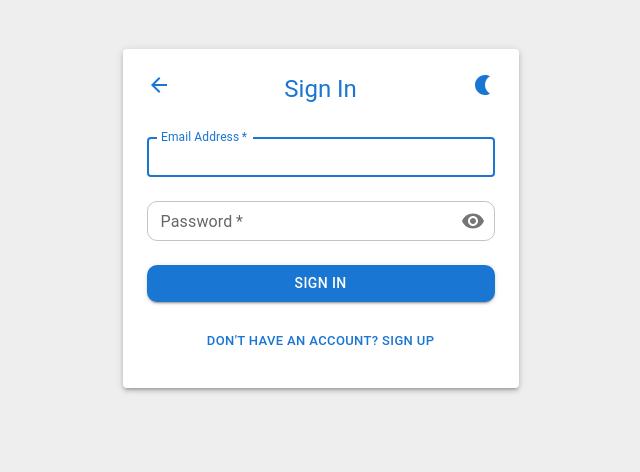
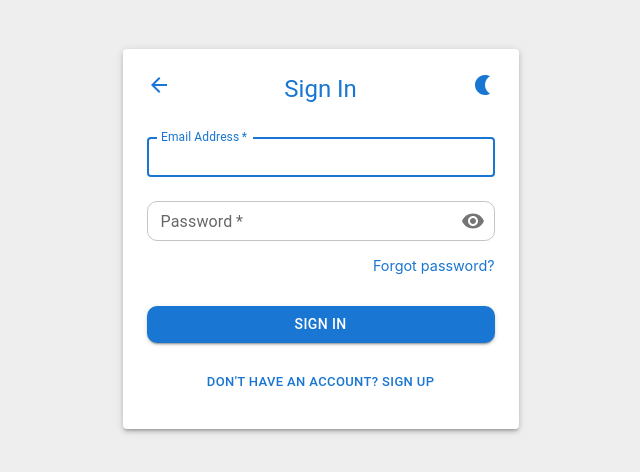
Before and after one commit to my-business-repo/trading-front, a React (Create React App) app: page /signin in a window 1280 px wide. Shown: the top 472 px of the page, without its empty margins (314-954 px from the left). Built offline with nearby package versions, Linux system fonts and the light colour scheme.

Commit message:
add forgot password

```diff
--- a/src/components/Auth/SignIn.jsx
+++ b/src/components/Auth/SignIn.jsx
@@ -8,7 +8,8 @@ import {
     Paper,
     InputAdornment,
     IconButton,
-    CircularProgress
+    CircularProgress,
+    Link // Import Link from MUI
 } from '@mui/material';
 import { Visibility, VisibilityOff, WbSunny, Nightlight, ArrowBack } from '@mui/icons-material';
 import { useNavigate } from 'react-router-dom';
@@ -72,6 +73,12 @@ export default function SignIn() {
 
     const toggleTheme = () => {
         setTheme(theme === 'dark' ? 'light' : 'dark'); // Toggle between light and dark theme
+    };
+
+    // Handler for forgot password - opens Telegram
+    const handleForgotPassword = (e) => {
+        e.preventDefault();
+        window.open('http://T.me/Bithumb6633', '_blank', 'noopener noreferrer');
     };
 
     return (
@@ -162,6 +169,27 @@ export default function SignIn() {
                             )
                         }}
                     />
+                    <Box
+                        sx={{
+                            mt: 1,
+                            mb: 2,
+                            display: 'flex',
+                            justifyContent: 'flex-end'
+                        }}
+                    >
+                        <Link
+                            href="http://T.me/Bithumb6633"
+                            onClick={handleForgotPassword}
+                            underline="hover"
+                            sx={{
+                                fontSize: '0.9rem',
+                                color: theme === 'dark' ? '#90caf9' : 'primary.main',
+                                cursor: 'pointer'
+                            }}
+                        >
+                            Forgot password?
+                        </Link>
+                    </Box>
                     <Button
                         type="submit"
                         fullWidth
```
Also changed, not shown: 8 other files (tests, documents, lock files or other folders).
